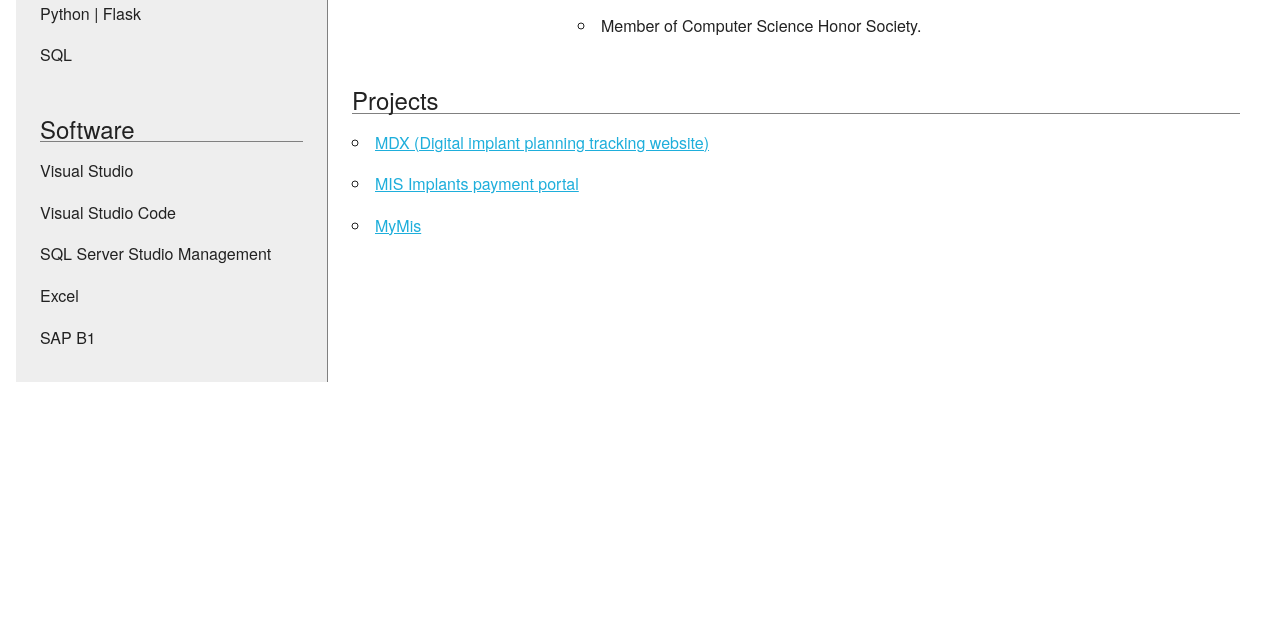
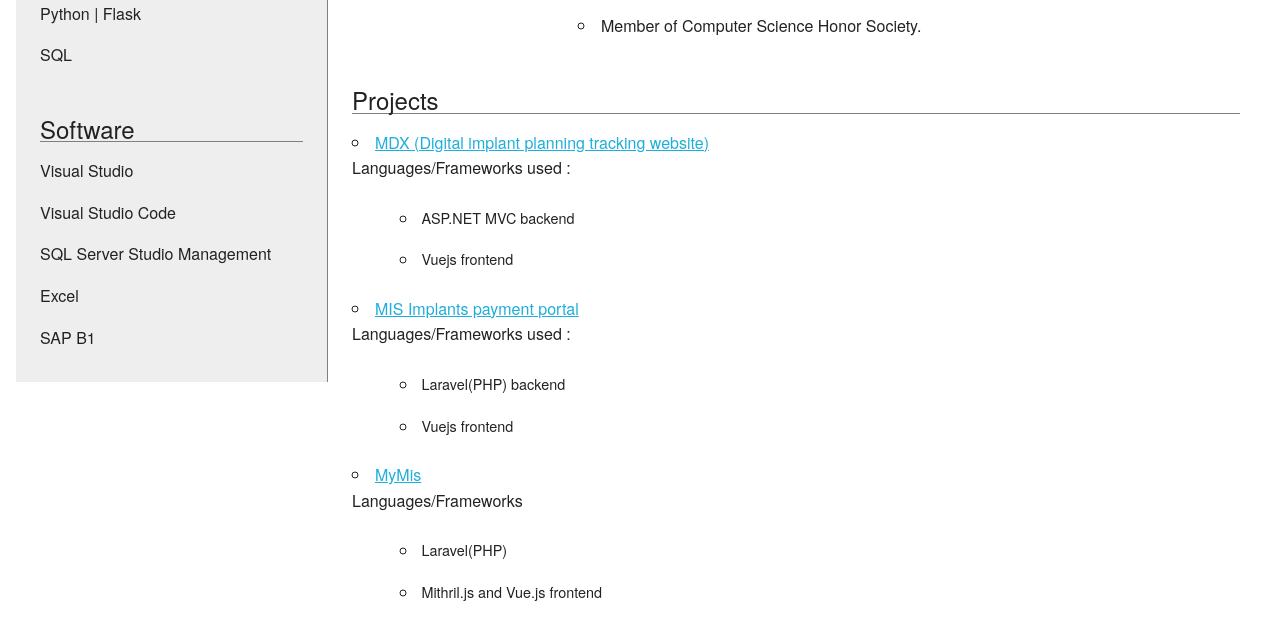
Before and after one commit to MJM91/mjm91.github.io, a plain HTML site: page index.html in a window 1280 px wide. Shown: the part 711-1350 px from the top of the page. Before the commit the page ends 1117 px from the top, so only its background shows below. Drawn offline with Linux system fonts and the light colour scheme.

Commit message:
Updated projects section w/ list of languages/frameworks used

```diff
--- a/index.html
+++ b/index.html
@@ -193,16 +193,39 @@
                             <ul class="">
                                 <li>
                                     <a href="https://mdx.mcenterusa.com">MDX (Digital implant planning tracking website)</a>
+                                    <div>
+                                        Languages/Frameworks used :
+                                    </div>
+                                    <ul>
+                                        <li>
+                                            ASP.NET MVC backend
+                                        </li>
+                                        <li>
+                                            Vuejs frontend
+                                        </li>
+                                    </ul>
                                 </li>
                                 <li>
                                     <a href="https://myaccount.misimplants.com">MIS Implants payment portal</a>
+                                    <div>
+                                        Languages/Frameworks used :
+                                        <ul>
+                                            <li>Laravel(PHP) backend</li>
+                                            <li>Vuejs frontend</li>
+                                        </ul>
+                                    </div>
                                 </li>
                                 <li>
                                     <a href="https://mymis.misimplants.com">MyMis</a>
+
+                                    <div>
+                                        Languages/Frameworks
+                                        <ul>
+                                            <li>Laravel(PHP)</li>
+                                            <li>Mithril.js and Vue.js frontend</li>
+                                        </ul>
+                                    </div>
                                 </li>
-
-
-
                             </ul>
                         </div>
                     </section>
```
